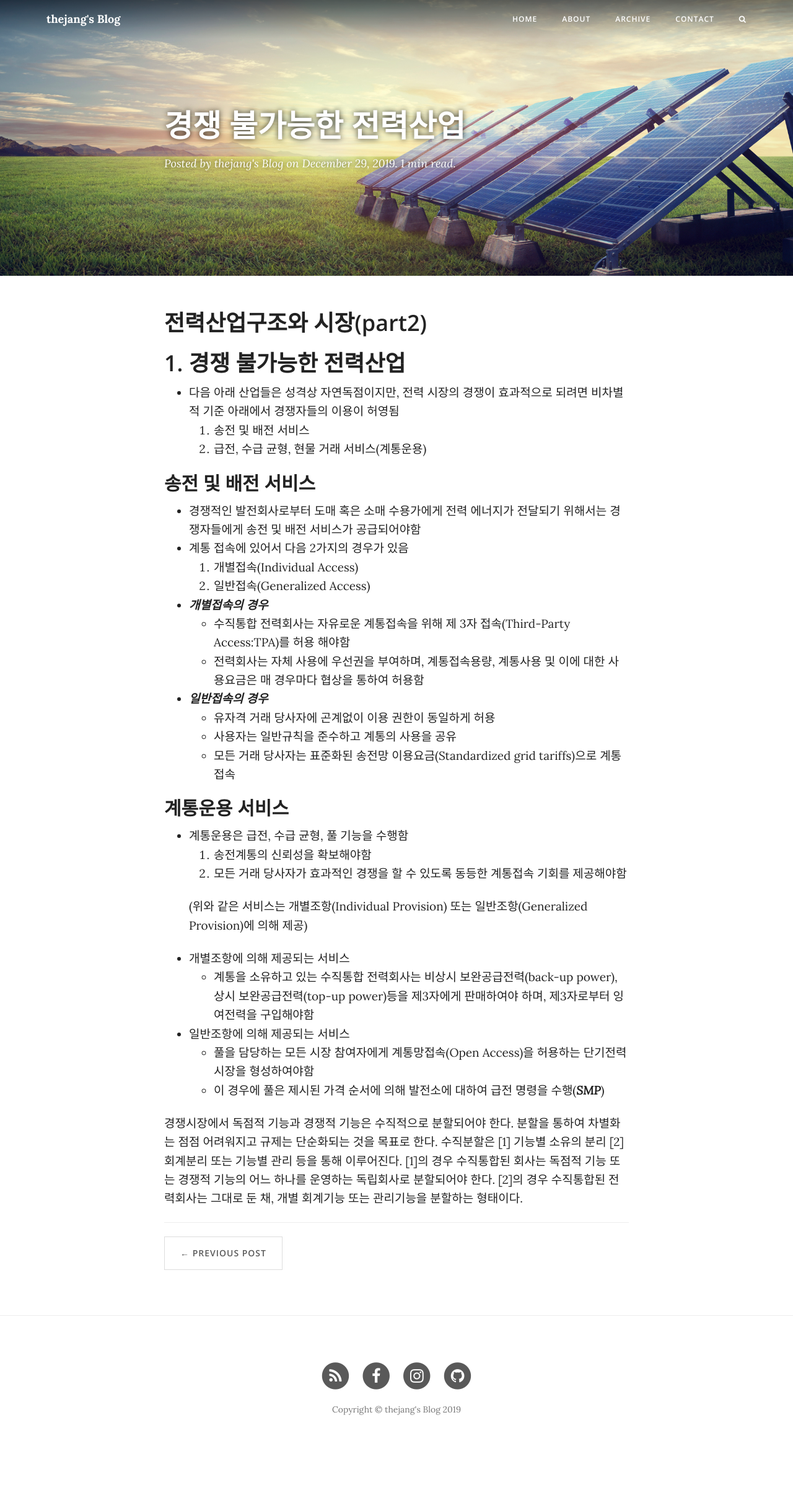
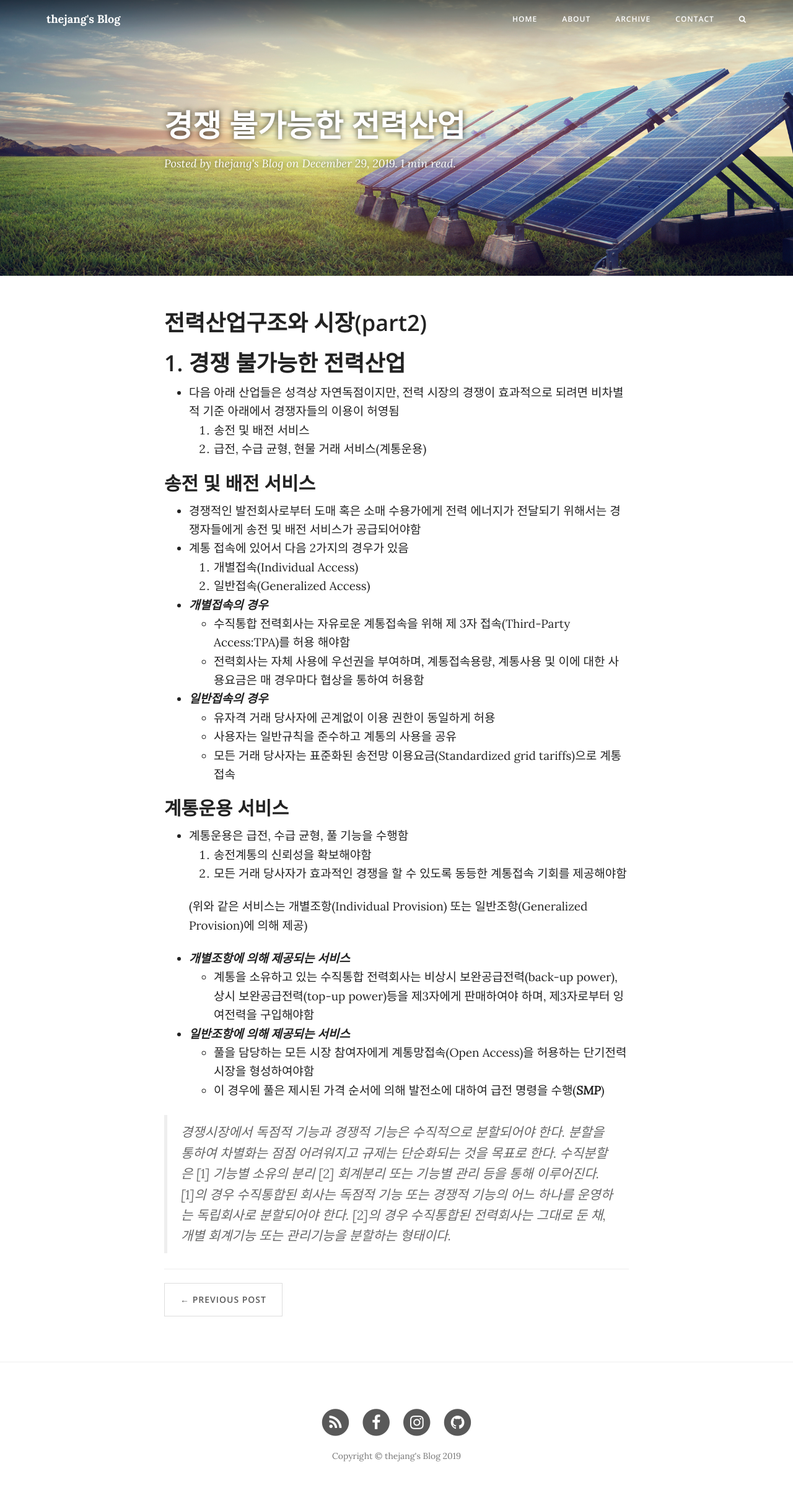
Before and after one commit to thejang90/thejang90.github.io, a Jekyll site: the page built from _posts/2019-12-29-전력산업의기능-part2.md, in a window 1280 px wide. Shown: the whole page at 62% size. Built offline with Jekyll 4.4.1, drawn with Linux system fonts in a browser that asks for light colours; nearby versions of some CDN libraries; comment, search, counter and statistics services are not loaded; before the commit the page ends 2350 px from its top, so only the background shows below that.

Commit message:
오타 수정 및 카테고리 오류수정

```diff
--- a/_posts/2019-12-29-전력산업의기능-part2.md
+++ b/_posts/2019-12-29-전력산업의기능-part2.md
@@ -36,10 +36,10 @@ chapter : Ch.1
 
     (위와 같은 서비스는 개별조항(Individual Provision) 또는 일반조항(Generalized Provision)에 의해 제공)
 
-- 개별조항에 의해 제공되는 서비스
+- ***개별조항에 의해 제공되는 서비스***
     - 계통을 소유하고 있는 수직통합 전력회사는 비상시 보완공급전력(back-up power), 상시 보완공급전력(top-up power)등을 제3자에게 판매하여야 하며, 제3자로부터 잉여전력을 구입해야함
-- 일반조항에 의해 제공되는 서비스
+- ***일반조항에 의해 제공되는 서비스***
     - 풀을 담당하는 모든 시장 참여자에게 계통망접속(Open Access)을 허용하는 단기전력시장을 형성하여야함
     - 이 경우에 풀은 제시된 가격 순서에 의해 발전소에 대하여 급전 명령을 수행(***SMP***)
 
-경쟁시장에서 독점적 기능과 경쟁적 기능은 수직적으로 분할되어야 한다. 분할을 통하여 차별화는 점점 어려워지고 규제는 단순화되는 것을 목표로 한다. 수직분할은 [1] 기능별 소유의 분리 [2] 회계분리 또는 기능별 관리 등을 통해 이루어진다. [1]의 경우 수직통합된 회사는 독점적 기능 또는 경쟁적 기능의 어느 하나를 운영하는 독립회사로 분할되어야 한다. [2]의 경우 수직통합된 전력회사는 그대로 둔 채, 개별 회계기능 또는 관리기능을 분할하는 형태이다.
+ >경쟁시장에서 독점적 기능과 경쟁적 기능은 수직적으로 분할되어야 한다. 분할을 통하여 차별화는 점점 어려워지고 규제는 단순화되는 것을 목표로 한다. 수직분할은 [1] 기능별 소유의 분리 [2] 회계분리 또는 기능별 관리 등을 통해 이루어진다. [1]의 경우 수직통합된 회사는 독점적 기능 또는 경쟁적 기능의 어느 하나를 운영하는 독립회사로 분할되어야 한다. [2]의 경우 수직통합된 전력회사는 그대로 둔 채, 개별 회계기능 또는 관리기능을 분할하는 형태이다.
--- a/archive.html
+++ b/archive.html
@@ -12,9 +12,9 @@ image: "img/post-bg-00.jpg"
 			<h3>{{ post.category}}</h3>
 			<ul>
 		{% else %}
-			{% capture categoty %}{{ post.category}}{% endcapture %}
+			{% capture category %}{{ post.category}}{% endcapture %}
 			{% capture ncategory %}{{ post.category}}{% endcapture %}
-			{% if year != ncategory %}
+			{% if category != ncategory %}
 				</ul>
 				<h3>{{ post.category}}</h3>
 				<ul>
```
